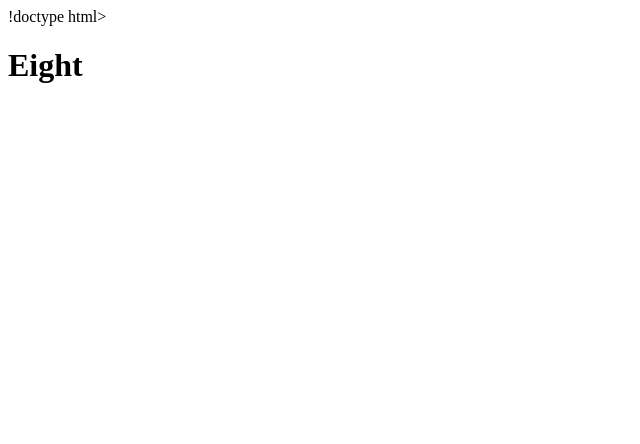
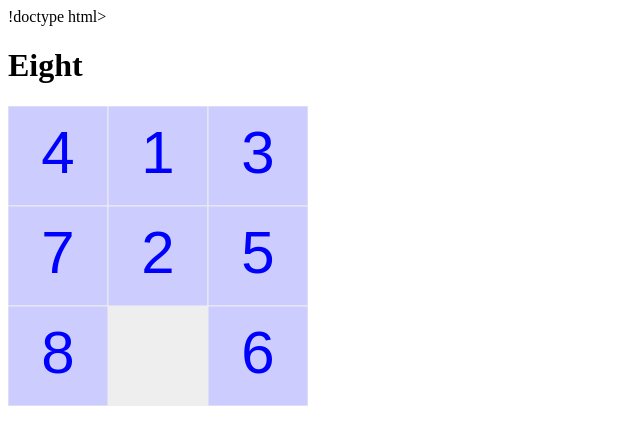
Before and after one commit to EkaterinaK03/EkaterinaK03.github.io, a plain HTML site: page eight.html in a window 1280 px wide. Shown: the whole page, without its empty margins (0-640 px from the left). Drawn offline with Linux system fonts and the light colour scheme.

Commit message:
Update eight.html

```diff
--- a/eight.html
+++ b/eight.html
@@ -7,6 +7,6 @@
 <body>
 <h1> Eight </h1>
 <canvas id= "canvas" width=300 height=300></canvas>
-<script src= ".main.js" type="module"></script>
+<script src= "main.js" type="module"></script>
 </body>
 </html>
```
